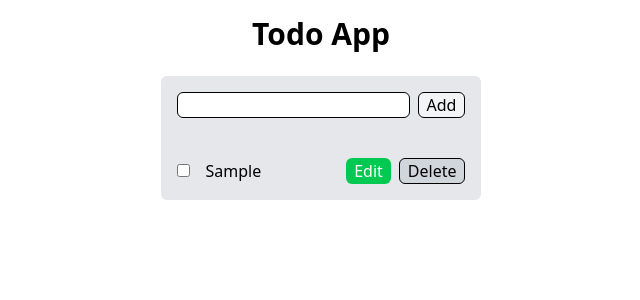
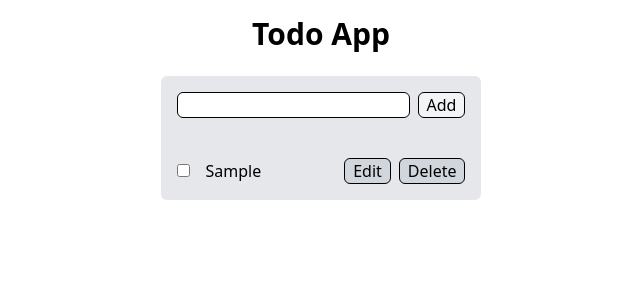
Before and after one commit to errajput/Todo_app, a React (Vite) app: page / in a window 1280 px wide. Both pictures are taken after typing "Sample" into the empty fields and a click on the button "Add". Shown: the top 300 px of the page, without its empty margins (319-959 px from the left). Built offline with nearby package versions, Linux system fonts and the light colour scheme.

Commit message:
color change

```diff
--- a/src/components/EditButton.jsx
+++ b/src/components/EditButton.jsx
@@ -3,7 +3,7 @@ const EditButton = ({ onClick }) => {
     <button
       onClick={onClick}
       aria-label="Edit"
-      className="bg-green-500 text-white hover:bg-green-600 px-2 rounded-md transition cursor-pointer"
+      className="bg-gray-300 text-black border hover:bg-gray-200 px-2 rounded-md transition cursor-pointer"
     >
       Edit
     </button>
```
